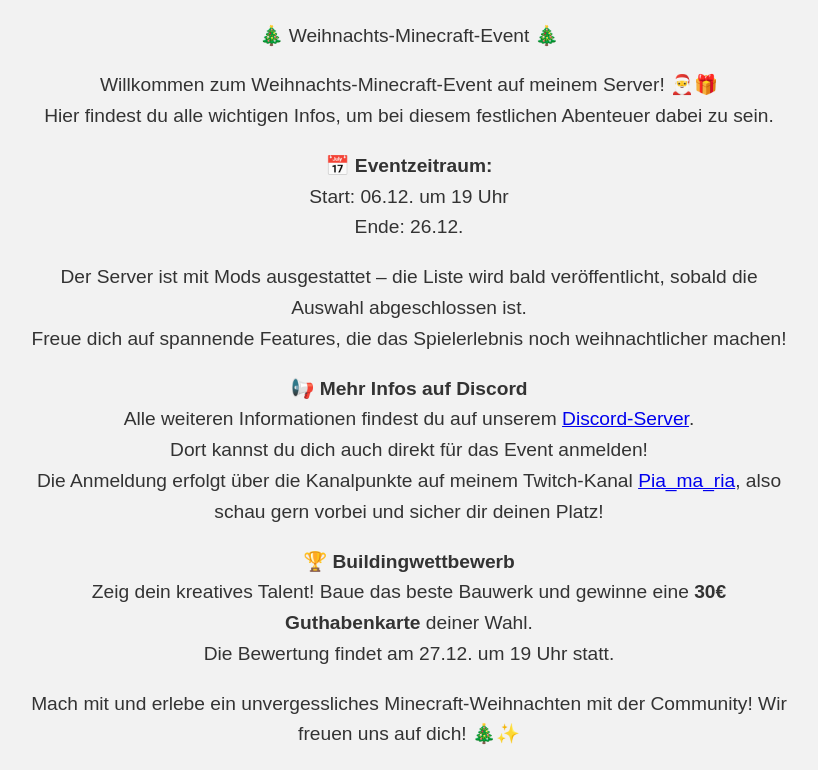
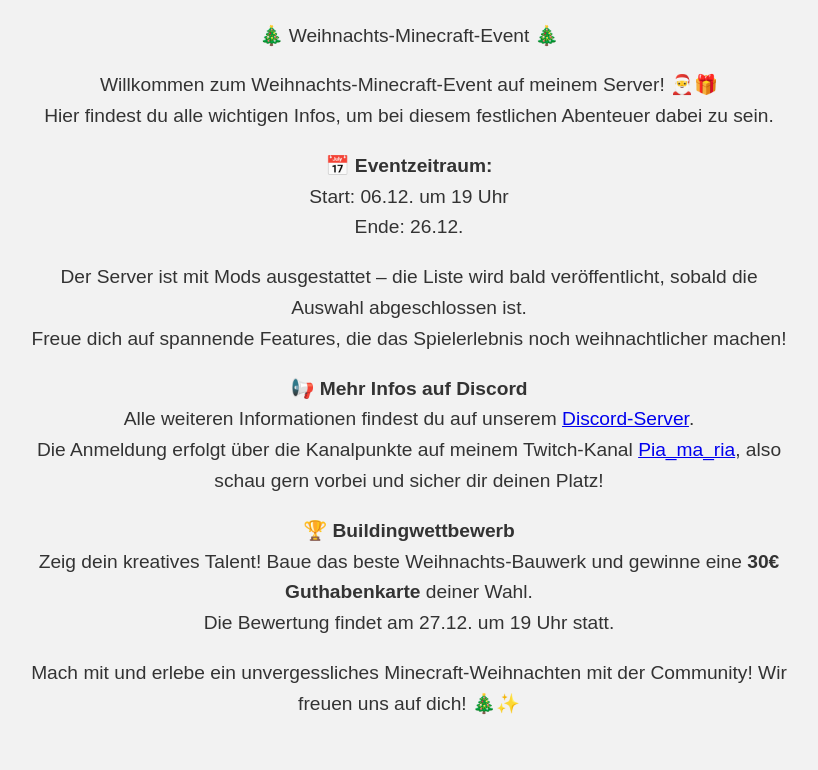
Before and after one commit to Skylldra/TwitchEvent, a website: page public/index.html in a window 1280 px wide. Shown: the part 411-1181 px from the top of the page, without its empty margins (231-1049 px from the left). After the commit the page ends 1150 px from the top, so only its background shows below. Drawn offline with Linux system fonts and the light colour scheme.

Commit message:
Update index.html

```diff
--- a/public/index.html
+++ b/public/index.html
@@ -25,10 +25,10 @@
         <p>Der Server ist mit Mods ausgestattet – die Liste wird bald veröffentlicht, sobald die Auswahl abgeschlossen ist. <br>Freue dich auf spannende Features, die das Spielerlebnis noch weihnachtlicher machen!</p>
 
         <p>📢 <strong>Mehr Infos auf Discord</strong><br>
-        Alle weiteren Informationen findest du auf unserem <a href="https://discord.gg/zCXJTm9X" target="_blank">Discord-Server</a>. <br>Dort kannst du dich auch direkt für das Event anmelden! <br>Die Anmeldung erfolgt über die Kanalpunkte auf meinem Twitch-Kanal <a href="https://www.twitch.tv/pia_ma_ria" target="_blank">Pia_ma_ria</a>, also schau gern vorbei und sicher dir deinen Platz!</p>
+        Alle weiteren Informationen findest du auf unserem <a href="https://discord.gg/zCXJTm9X" target="_blank">Discord-Server</a>. <br>Die Anmeldung erfolgt über die Kanalpunkte auf meinem Twitch-Kanal <a href="https://www.twitch.tv/pia_ma_ria" target="_blank">Pia_ma_ria</a>, also schau gern vorbei und sicher dir deinen Platz!</p>
 
         <p>🏆 <strong>Buildingwettbewerb</strong><br>
-        Zeig dein kreatives Talent! Baue das beste Bauwerk und gewinne eine <strong>30€ Guthabenkarte</strong> deiner Wahl.<br>Die Bewertung findet am 27.12. um 19 Uhr statt.</p>
+        Zeig dein kreatives Talent! Baue das beste Weihnachts-Bauwerk und gewinne eine <strong>30€ Guthabenkarte</strong> deiner Wahl.<br>Die Bewertung findet am 27.12. um 19 Uhr statt.</p>
 
         <p>Mach mit und erlebe ein unvergessliches Minecraft-Weihnachten mit der Community! Wir freuen uns auf dich! 🎄✨</p>
     </div>
```
